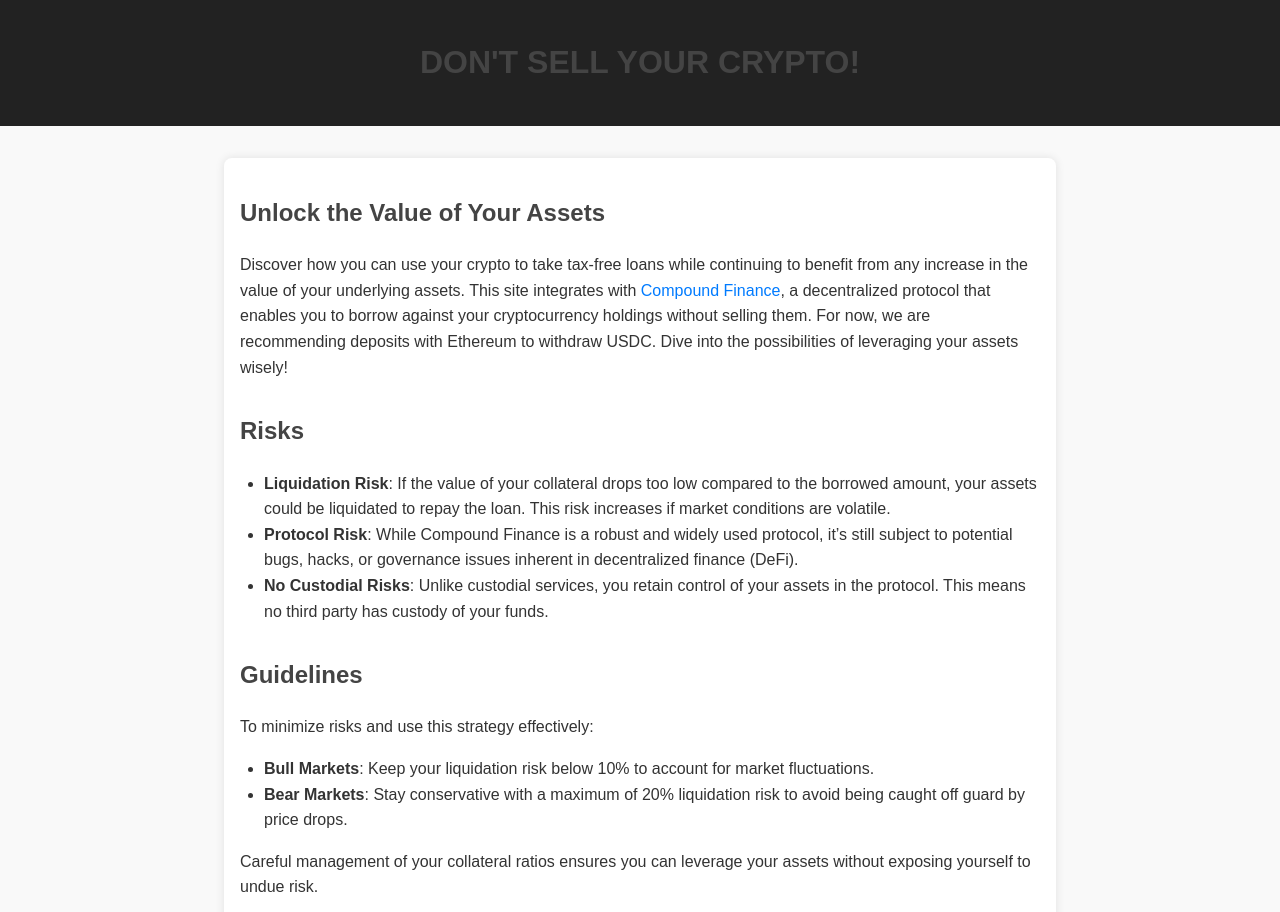
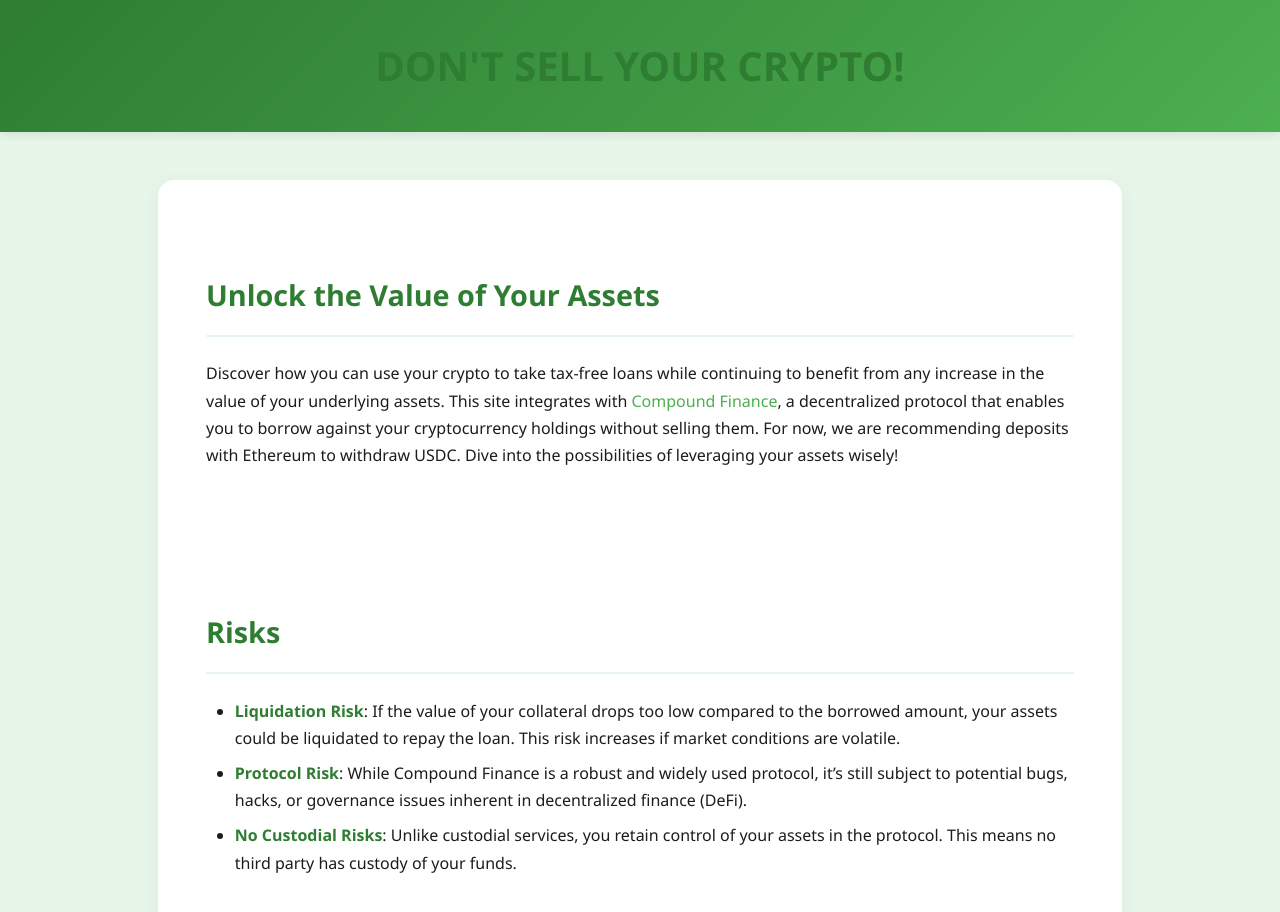
Before and after one commit to pierce403/hodl.how, a plain HTML site: page index.html in a window 1280 px wide. Shown: the top 912 px of the page. Drawn offline with Linux system fonts and the light colour scheme.

Commit message:
make it prettier

```diff
--- a/index.html
+++ b/index.html
@@ -1,65 +1,123 @@
 <!DOCTYPE html>
 <html lang="en">
+
 <head>
     <meta charset="UTF-8">
     <meta name="viewport" content="width=device-width, initial-scale=1.0">
     <title>Don't Sell Your Crypto</title>
     <style>
+        :root {
+            --primary-green: #4CAF50;
+            --light-green: #E8F5E9;
+            --dark-green: #2E7D32;
+            --text-dark: #1C1C1C;
+            --text-light: #ffffff;
+        }
+
         body {
-            font-family: Arial, sans-serif;
-            line-height: 1.6;
+            font-family: 'Segoe UI', system-ui, -apple-system, sans-serif;
+            line-height: 1.7;
             margin: 0;
             padding: 0;
-            background-color: #f9f9f9;
-            color: #333;
+            background-color: var(--light-green);
+            color: var(--text-dark);
         }
 
         header {
-            background-color: #222;
-            color: white;
-            padding: 1em 0;
+            background: linear-gradient(135deg, var(--dark-green), var(--primary-green));
+            color: var(--text-light);
+            padding: 2em 0;
             text-align: center;
+            box-shadow: 0 2px 10px rgba(0, 0, 0, 0.1);
         }
 
         main {
-            max-width: 800px;
-            margin: 2em auto;
-            padding: 1em;
+            max-width: 900px;
+            margin: 3em auto;
+            padding: 2em;
             background: white;
-            border-radius: 8px;
-            box-shadow: 0 0 10px rgba(0, 0, 0, 0.1);
+            border-radius: 16px;
+            box-shadow: 0 4px 20px rgba(0, 0, 0, 0.05);
         }
 
-        h1, h2 {
-            color: #444;
+        h1,
+        h2 {
+            color: var(--dark-green);
+            margin-top: 1.5em;
+            font-weight: 600;
+        }
+
+        h1 {
+            font-size: 2.5em;
+            margin: 0;
+        }
+
+        h2 {
+            font-size: 1.8em;
+            border-bottom: 2px solid var(--light-green);
+            padding-bottom: 0.5em;
         }
 
         a {
-            color: #007bff;
+            color: var(--primary-green);
+            text-decoration: none;
+            transition: color 0.2s ease;
+        }
+
+        a:hover {
+            color: var(--dark-green);
             text-decoration: none;
         }
 
-        a:hover {
-            text-decoration: underline;
+        section {
+            margin-bottom: 3em;
+            padding: 1em;
+            border-radius: 8px;
+            transition: transform 0.2s ease;
         }
 
-        section {
-            margin-bottom: 2em;
+        section:hover {
+            transform: translateY(-2px);
         }
 
-        ul {
-            padding-left: 1.5em;
+        ul,
+        ol {
+            padding-left: 1.8em;
+        }
+
+        li {
+            margin-bottom: 0.5em;
+        }
+
+        strong {
+            color: var(--dark-green);
         }
 
         footer {
             text-align: center;
-            padding: 1em 0;
-            background-color: #222;
-            color: white;
-            margin-top: 2em;
+            padding: 2em 0;
+            background: linear-gradient(135deg, var(--dark-green), var(--primary-green));
+            color: var(--text-light);
+            margin-top: 3em;
+        }
+
+        @media (max-width: 768px) {
+            main {
+                margin: 1em;
+                padding: 1.5em;
+            }
+
+            h1 {
+                font-size: 2em;
+            }
+
+            h2 {
+                font-size: 1.5em;
+            }
         }
     </style>
 </head>
+
 <body>
 
     <header>
@@ -69,15 +127,25 @@
     <main>
         <section>
             <h2>Unlock the Value of Your Assets</h2>
-        <p>Discover how you can use your crypto to take tax-free loans while continuing to benefit from any increase in the value of your underlying assets. This site integrates with <a href="https://app.compound.finance/?market=usdc-mainnet" target="_blank">Compound Finance</a>, a decentralized protocol that enables you to borrow against your cryptocurrency holdings without selling them. For now, we are recommending deposits with Ethereum to withdraw USDC. Dive into the possibilities of leveraging your assets wisely!</p>
+            <p>Discover how you can use your crypto to take tax-free loans while continuing to benefit from any increase
+                in the value of your underlying assets. This site integrates with <a
+                    href="https://app.compound.finance/?market=usdc-mainnet" target="_blank">Compound Finance</a>, a
+                decentralized protocol that enables you to borrow against your cryptocurrency holdings without selling
+                them. For now, we are recommending deposits with Ethereum to withdraw USDC. Dive into the possibilities
+                of leveraging your assets wisely!</p>
         </section>
 
         <section>
             <h2>Risks</h2>
             <ul>
-            <li><strong>Liquidation Risk</strong>: If the value of your collateral drops too low compared to the borrowed amount, your assets could be liquidated to repay the loan. This risk increases if market conditions are volatile.</li>
-            <li><strong>Protocol Risk</strong>: While Compound Finance is a robust and widely used protocol, it’s still subject to potential bugs, hacks, or governance issues inherent in decentralized finance (DeFi).</li>
-            <li><strong>No Custodial Risks</strong>: Unlike custodial services, you retain control of your assets in the protocol. This means no third party has custody of your funds.</li>
+                <li><strong>Liquidation Risk</strong>: If the value of your collateral drops too low compared to the
+                    borrowed amount, your assets could be liquidated to repay the loan. This risk increases if market
+                    conditions are volatile.</li>
+                <li><strong>Protocol Risk</strong>: While Compound Finance is a robust and widely used protocol, it’s
+                    still subject to potential bugs, hacks, or governance issues inherent in decentralized finance
+                    (DeFi).</li>
+                <li><strong>No Custodial Risks</strong>: Unlike custodial services, you retain control of your assets in
+                    the protocol. This means no third party has custody of your funds.</li>
             </ul>
         </section>
 
@@ -85,16 +153,20 @@
             <h2>Guidelines</h2>
             <p>To minimize risks and use this strategy effectively:</p>
             <ul>
-            <li><strong>Bull Markets</strong>: Keep your liquidation risk below 10% to account for market fluctuations.</li>
-            <li><strong>Bear Markets</strong>: Stay conservative with a maximum of 20% liquidation risk to avoid being caught off guard by price drops.</li>
+                <li><strong>Bull Markets</strong>: Keep your liquidation risk below 10% to account for market
+                    fluctuations.</li>
+                <li><strong>Bear Markets</strong>: Stay conservative with a maximum of 20% liquidation risk to avoid
+                    being caught off guard by price drops.</li>
             </ul>
-        <p>Careful management of your collateral ratios ensures you can leverage your assets without exposing yourself to undue risk.</p>
+            <p>Careful management of your collateral ratios ensures you can leverage your assets without exposing
+                yourself to undue risk.</p>
         </section>
 
         <section>
             <h2>Supply Collateral</h2>
             <ol>
-            <li>Visit the <a href="https://app.compound.finance/?market=usdc-mainnet" target="_blank">Compound Finance USDC Market</a>.</li>
+                <li>Visit the <a href="https://app.compound.finance/?market=usdc-mainnet" target="_blank">Compound
+                        Finance USDC Market</a>.</li>
                 <li>Connect your wallet to the platform.</li>
                 <li>Deposit Ethereum (ETH) into the protocol as a "collateral asset."</li>
                 <li>Confirm your transaction and ensure your collateral is properly deposited.</li>
@@ -111,7 +183,8 @@
                 <li>Transfer the borrowed USDC to your preferred exchange, such as Coinbase.</li>
                 <li>From Coinbase, deposit the USDC into your normal US bank account.</li>
             </ol>
-        <p><strong>Important Notes</strong>: Do not borrow more than you need, as the loan will accrue interest over time.</p>
+            <p><strong>Important Notes</strong>: Do not borrow more than you need, as the loan will accrue interest over
+                time.</p>
         </section>
 
         <section>
@@ -120,9 +193,11 @@
                 <li>To repay your loan, withdraw a portion of your collateral Ethereum (ETH).</li>
                 <li>Use a decentralized exchange like Uniswap to sell the withdrawn ETH for USDC.</li>
                 <li>Use the USDC to repay your loan on Compound Finance.</li>
-            <li>Once your loan is fully repaid, you can exit the protocol by withdrawing any remaining collateral.</li>
+                <li>Once your loan is fully repaid, you can exit the protocol by withdrawing any remaining collateral.
+                </li>
             </ol>
-        <p><strong>Important Notes</strong>: Selling ETH for USDC is a taxable event. Be sure to account for potential taxes on any realized gains.</p>
+            <p><strong>Important Notes</strong>: Selling ETH for USDC is a taxable event. Be sure to account for
+                potential taxes on any realized gains.</p>
         </section>
 
         <section>
@@ -138,14 +213,18 @@
         <section>
             <h2>Disclaimers</h2>
             <ul>
-            <li>The information presented on this site is <strong>US-centric</strong> and may not be applicable in other jurisdictions.</li>
+                <li>The information presented on this site is <strong>US-centric</strong> and may not be applicable in
+                    other jurisdictions.</li>
                 <li>Always consult a <strong>financial advisor</strong> for personalized financial guidance.</li>
                 <li>For tax-related inquiries, seek advice from a qualified <strong>tax advisor</strong>.</li>
-            <li>For legal questions or concerns, consult a <strong>lawyer</strong> to understand your rights and responsibilities.</li>
+                <li>For legal questions or concerns, consult a <strong>lawyer</strong> to understand your rights and
+                    responsibilities.</li>
             </ul>
-        <p>This site is intended to educate and inform, but it’s essential to do your own research and seek professional advice before making financial decisions.</p>
+            <p>This site is intended to educate and inform, but it’s essential to do your own research and seek
+                professional advice before making financial decisions.</p>
         </section>
     </main>
 
 </body>
+
 </html>
```
Lines whose indentation alone changed are shown as unchanged.
